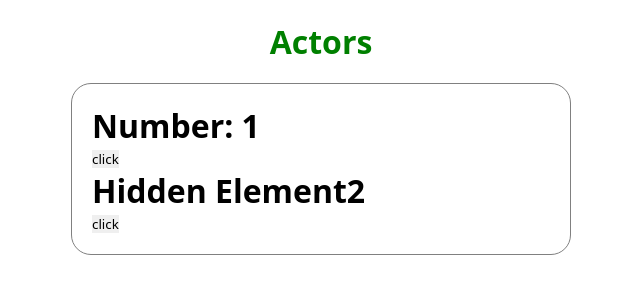
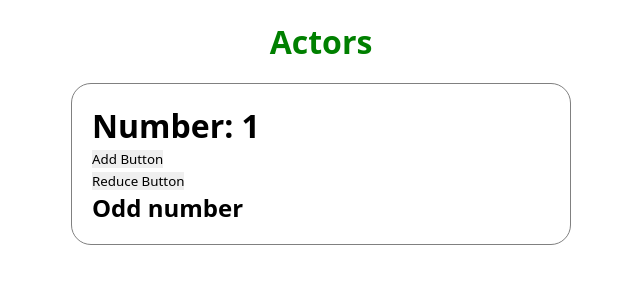
Before and after one commit to LivinkumarS/JavaScript-Class-Batch-4, a React app in the folder react-project/: page / in a window 1280 px wide. Shown: the top 300 px of the page, without its empty margins (319-959 px from the left). Built offline with nearby package versions, Linux system fonts and the light colour scheme; the HTML template or start-up script is replaced by a standard one.

Commit message:
task update

```diff
--- a/react-project/src/Card.jsx
+++ b/react-project/src/Card.jsx
@@ -2,37 +2,29 @@ import { useState } from "react";
 
 export default function Card() {
   const [number, setNumber] = useState(1);
-  const [condition, setCondition] = useState(false);
-
-  console.log(`Condition: ${condition}`);
 
   // prev+1---->new
+
+  function add() {
+    setNumber((prev) => {
+      return prev + 1;
+    });
+  }
+  function reduce() {
+    setNumber((prev) => {
+      if (prev == 1) {
+        return prev;
+      }
+      return prev - 1;
+    });
+  }
 
   return (
     <div className="card">
       <h1>Number: {number}</h1>
-      <button
-        onClick={() => {
-          setNumber((prev) => {
-            return prev + 1;
-          });
-        }}
-      >
-        click
-      </button>
-      <br />
-
-      {condition ? <h1>Hidden Element1</h1> : <h1>Hidden Element2</h1>}
-
-      <button
-        onClick={() => {
-          setCondition((prev) => {
-            return !prev;
-          });
-        }}
-      >
-        click
-      </button>
+      <button onClick={add}>Add Button</button> <br />
+      <button onClick={reduce}>Reduce Button</button>
+      <h2>{number % 2 == 0 ? "Even number" : "Odd number"}</h2>
     </div>
   );
 }
```
